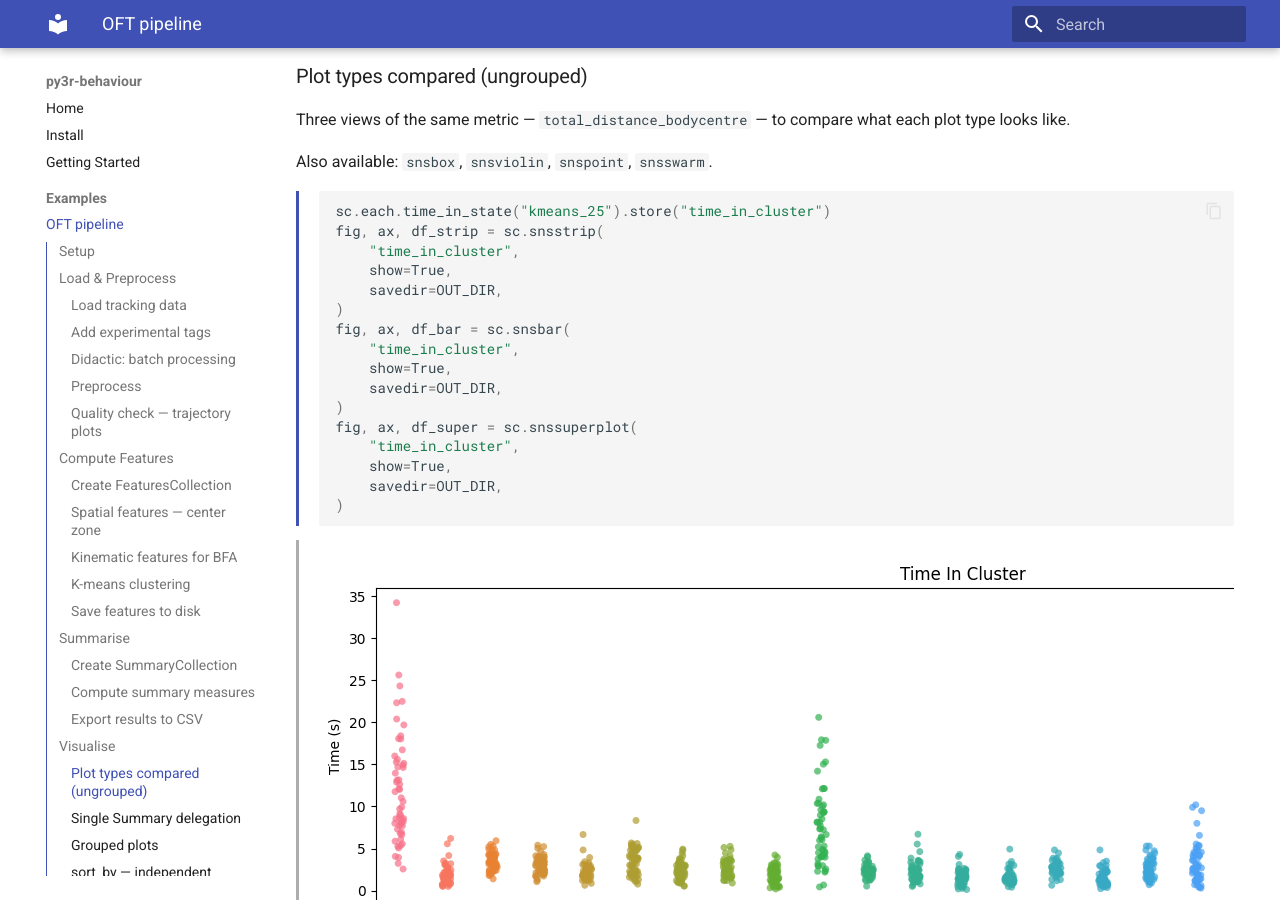
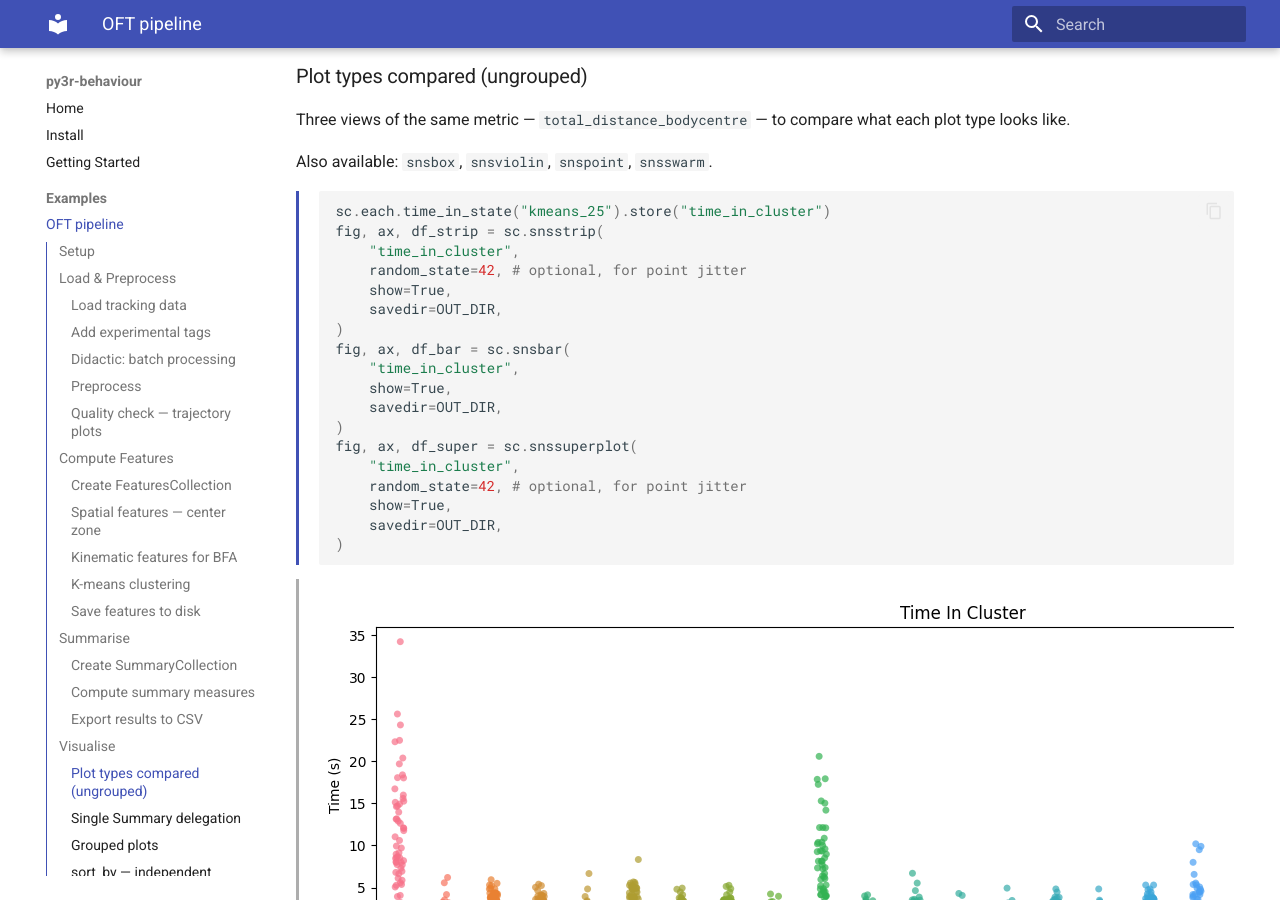
Before and after one commit to ETHZ-INS/py3r_behaviour, an MkDocs documentation site: the page built from docs/examples/oft_pipeline.md, in a window 1280 px wide and 900 px high, scrolled down 8382 px. Built offline with MkDocs 1.6.1 and Material for MkDocs 9.7.7, drawn with Linux system fonts in a browser that asks for light colours; some of the changed text lies outside the part shown.

Commit message:
regenerate plots with seeds

````diff
--- a/docs/examples/oft_pipeline.md
+++ b/docs/examples/oft_pipeline.md
@@ -658,6 +658,7 @@ Also available: `snsbox`, `snsviolin`, `snspoint`, `snsswarm`.
 sc.each.time_in_state("kmeans_25").store("time_in_cluster")
 fig, ax, df_strip = sc.snsstrip(
     "time_in_cluster",
+    random_state=42, # optional, for point jitter
     show=True,
     savedir=OUT_DIR,
 )
@@ -668,6 +669,7 @@ fig, ax, df_bar = sc.snsbar(
 )
 fig, ax, df_super = sc.snssuperplot(
     "time_in_cluster",
+    random_state=42, # optional, for point jitter
     show=True,
     savedir=OUT_DIR,
 )
@@ -742,6 +744,7 @@ GROUP_ORDER = {"treatment": ["control", "stressor"], "timepoint": ["pre", "post"
 fig, ax, df_gsup = sc_grouped.snssuperplot(
     "total_distance_bodycentre",
     group_order=GROUP_ORDER,
+    random_state=42, # optional, for point jitter
     show=True,
     savedir=str(OUT_DIR),
 )
@@ -814,6 +817,7 @@ fig, ax, df_interleaved = sc_grouped.snssuperplot(
     "total_distance_bodycentre",
     group_order=GROUP_ORDER,
     sort_by="timepoint",
+    random_state=42, # optional, for point jitter
     show=True,
     savedir=str(OUT_DIR),
     filename="total_distance_interleaved_superplot.png",
@@ -870,6 +874,7 @@ fig_ann, ax_ann, df_ann = sc_grouped.snssuperplot(
     "total_distance_bodycentre",
     group_order=GROUP_ORDER,
     annotate="help",
+    random_state=42, # optional, for point jitter
     show=False,
 )
 ```
@@ -959,7 +964,11 @@ Two ways to pass a metric to any `sns*` method:
 
 ```python
 # 1. String key
-fig, ax, _ = sc.snsstrip("total_distance_bodycentre", show=False)
+fig, ax, _ = sc.snsstrip(
+    "total_distance_bodycentre",
+    random_state=42, # optional, for point jitter
+    show=False,
+    )
 
 # 2. SummaryResult object (inline)
 fig, ax, df_mc = sc.snsbar(
````
Also changed, not shown: docs/examples/oft_pipeline_files/output_36_0.png, docs/examples/oft_pipeline_files/output_36_2.png, docs/examples/oft_pipeline_files/output_41_0.png, docs/examples/oft_pipeline_files/output_46_0.png, 1 other file.
